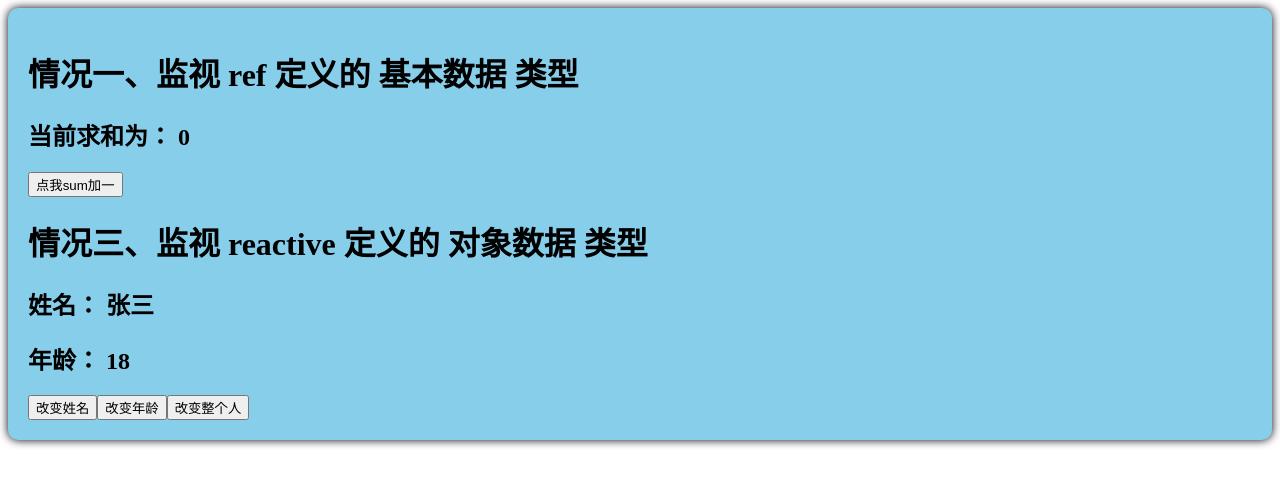
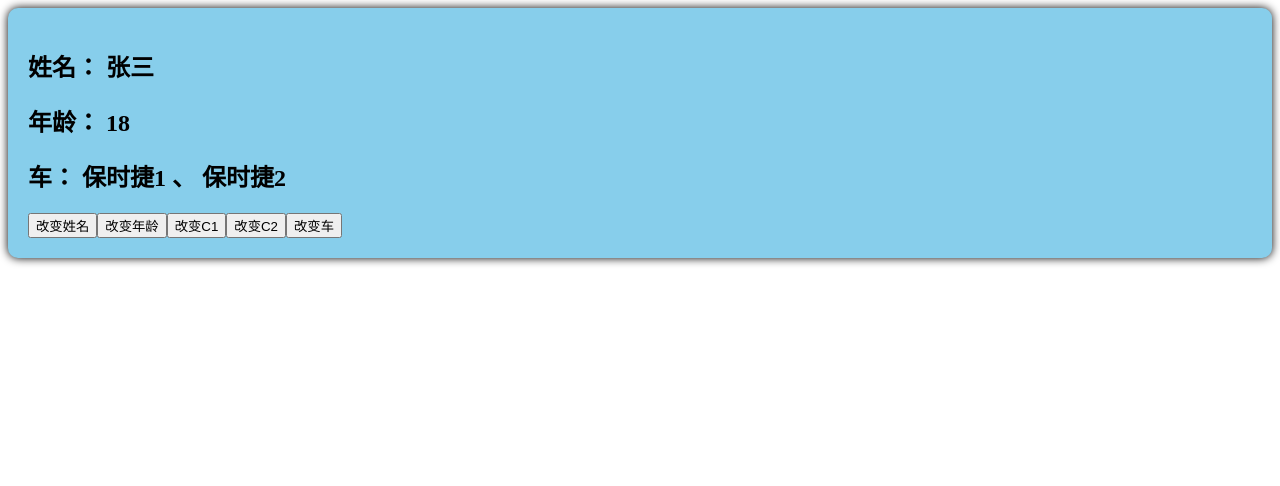
Before and after one commit to Durian789/vue3_test, a Vue app: page / in a window 1280 px wide. Shown: the top 486 px of the page. Built offline with nearby package versions, Linux system fonts and the light colour scheme; the HTML template or start-up script is replaced by a standard one.

Commit message:
[Feature]watch事件监听

```diff
--- a/src/components/Persion.vue
+++ b/src/components/Persion.vue
@@ -1,89 +1,73 @@
 <template>
   <div class="persion">
-    <h1>情况一、监视 ref 定义的 基本数据 类型 </h1>
-    <h2>当前求和为： {{sum}}</h2>
-    <button @click="chnageSum">点我sum加一</button>
-
-
-    <!-- <h1>情况二、监视 ref 定义的 对象数据 类型 </h1>
-    <h2>姓名： {{person.name}}</h2>
-    <h2>年龄： {{person.age}}</h2>
+    <h2>姓名： {{ person.name }}</h2>
+    <h2>年龄： {{ person.age }}</h2>
+    <h2>车： {{ person.cars.c1.name }} 、 {{ person.cars.c2.name }}</h2>
     <button @click="changeName">改变姓名</button>
     <button @click="changeAge">改变年龄</button>
-    <button @click="changePerson">改变整个人</button> -->
-
-    <h1>情况三、监视 reactive 定义的 对象数据 类型 </h1>
-    <h2>姓名： {{person.name}}</h2>
-    <h2>年龄： {{person.age}}</h2>
-    <button @click="changeName">改变姓名</button>
-    <button @click="changeAge">改变年龄</button>
-    <button @click="changePerson">改变整个人</button>
+    <button @click="changeC1">改变C1</button>
+    <button @click="changeC2">改变C2</button>
+    <button @click="changeCar">改变车</button>
   </div>
 </template>
 <script lang="ts" setup name="Persion">
-import { reactive, ref, watch } from 'vue'
+import { reactive, ref, watch } from "vue";
 
-// 数据
-let sum = ref(0)
-// 方法
-function chnageSum() {
-  sum.value++
+let person = reactive({
+  name: "张三",
+  age: 18,
+  cars: {
+    c1: {
+      name: "保时捷1",
+      price: 100000,
+    },
+    c2: {
+      name: "保时捷2",
+      price: 100000,
+    },
+  },
+});
+
+function changeName() {
+  person.name += "~";
+}
+function changeAge() {
+  person.age += 1;
+}
+function changeC1() {
+  person.cars.c1.name = "林肯";
+}
+function changeC2() {
+  person.cars.c2.name = "林肯2";
+}
+function changeCar() {
+  person.cars = {
+    c1: {
+      name: "玛莎拉蒂1",
+      price: 100000,
+    },
+    c2: {
+      name: "玛莎拉蒂2",
+      price: 100000,
+    },
+  };
 }
 
-const stopWatch = watch(sum, (newValue, oldValue) => {
-  console.log('sum值变化了', sum.value, newValue, oldValue)
-  if (sum.value > 10) {
-    stopWatch()
-  }
-})
+// 监视响应式对象中的某个基本类型的属性，需要写成函数式
+watch(() => person.name, (newValue, oldValue) => {
+  console.log("person.name值变化了", newValue, oldValue);
+});
+// 监视响应式对象中的某个对象类型的属性，最好写成函数式  但对象中的属性 需要开启deep:true
+// watch(person.cars, (newValue, oldValue) => {
+//   console.log("person.cars值变化了", newValue, oldValue);
+// });
+watch(() => person.cars, (newValue, oldValue) => {
+  console.log("person.cars值变化了", newValue, oldValue);
+},{deep: true});
 
-//数据
-// let person = ref({
-//   name: '张三',
-//   age: 18
-// })
-
-// function changeName() {
-//   person.value.name += '~'
-// }
-// function changeAge() {
-//   person.value.age += 1
-// }
-// function changePerson() {
-//   person.value = {
-//     name: '李四',
-//     age: 20
-//   }
-// }
-
-// watch(person, (newValue, oldValue) => {
-//   console.log('person值变化了', newValue, oldValue);
-// },{
-//   deep: true,
-//   immediate: true
-// })
-
-
-//三、监视 reactive 定义的 对象数据 类型  默认开启深度监听（隐式创建了深度监听）  并没法关闭 新旧值都是同一个
-let person = reactive({
-  name: '张三',
-  age: 18
-})
-
-function changeName() {
-  person.name += '~'
-}
-function changeAge() {
-  person.age += 1
-}
-function changePerson() {
-  Object.assign(person, {name: '王五',age: 20})
-}
-
-watch(person, (newValue, oldValue) => {
-  console.log('person值变化了', newValue, oldValue);
-})
-
+watch([() => person.name,() => person.cars.c1.name], (newValue, oldValue) => {
+  console.log("person.cars值变化了", newValue, oldValue);
+},{deep: true});
 </script>
 <style>
 .persion {
--- /dev/null
+++ b/src/components/Persion4_watch.vue
@@ -0,0 +1,95 @@
+<template>
+  <div class="persion">
+    <h1>情况一、监视 ref 定义的 基本数据 类型 </h1>
+    <h2>当前求和为： {{sum}}</h2>
+    <button @click="chnageSum">点我sum加一</button>
+
+
+    <!-- <h1>情况二、监视 ref 定义的 对象数据 类型 </h1>
+    <h2>姓名： {{person.name}}</h2>
+    <h2>年龄： {{person.age}}</h2>
+    <button @click="changeName">改变姓名</button>
+    <button @click="changeAge">改变年龄</button>
+    <button @click="changePerson">改变整个人</button> -->
+
+    <h1>情况三、监视 reactive 定义的 对象数据 类型 </h1>
+    <h2>姓名： {{person.name}}</h2>
+    <h2>年龄： {{person.age}}</h2>
+    <button @click="changeName">改变姓名</button>
+    <button @click="changeAge">改变年龄</button>
+    <button @click="changePerson">改变整个人</button>
+  </div>
+</template>
+<script lang="ts" setup name="Persion">
+import { reactive, ref, watch } from 'vue'
+
+// 数据
+let sum = ref(0)
+// 方法
+function chnageSum() {
+  sum.value++
+}
+
+const stopWatch = watch(sum, (newValue, oldValue) => {
+  console.log('sum值变化了', sum.value, newValue, oldValue)
+  if (sum.value > 10) {
+    stopWatch()
+  }
+})
+
+//数据
+// let person = ref({
+//   name: '张三',
+//   age: 18
+// })
+
+// function changeName() {
+//   person.value.name += '~'
+// }
+// function changeAge() {
+//   person.value.age += 1
+// }
+// function changePerson() {
+//   person.value = {
+//     name: '李四',
+//     age: 20
+//   }
+// }
+
+// watch(person, (newValue, oldValue) => {
+//   console.log('person值变化了', newValue, oldValue);
+// },{
+//   deep: true,
+//   immediate: true
+// })
+
+
+//三、监视 reactive 定义的 对象数据 类型  默认开启深度监听（隐式创建了深度监听）  并没法关闭 新旧值都是同一个
+let person = reactive({
+  name: '张三',
+  age: 18
+})
+
+function changeName() {
+  person.name += '~'
+}
+function changeAge() {
+  person.age += 1
+}
+function changePerson() {
+  Object.assign(person, {name: '王五',age: 20})
+}
+
+watch(person, (newValue, oldValue) => {
+  console.log('person值变化了', newValue, oldValue);
+})
+
+</script>
+<style>
+.persion {
+  background: skyblue;
+  box-shadow: 0 0 10px;
+  border-radius: 10px;
+  padding: 20px;
+}
+</style>
```
